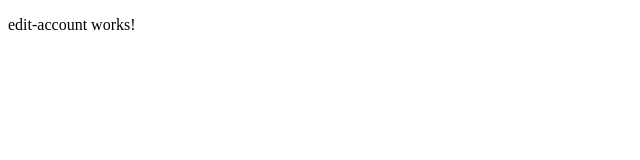
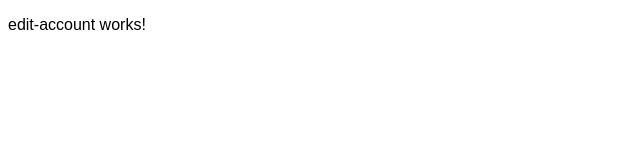
Before and after one commit to Shilpa3107/account-management-app, an Angular app: page /edit-account in a window 1280 px wide. Shown: the top 160 px of the page, without its empty margins (0-640 px from the left). Built offline with nearby package versions, Linux system fonts and the light colour scheme.

Commit message:
Added font style

```diff
--- a/src/styles.css
+++ b/src/styles.css
@@ -1 +1,4 @@
-/* You can add global styles to this file, and also import other style files */
+body{
+    font-family: 'Arial',sans-serif;
+
+}
```
